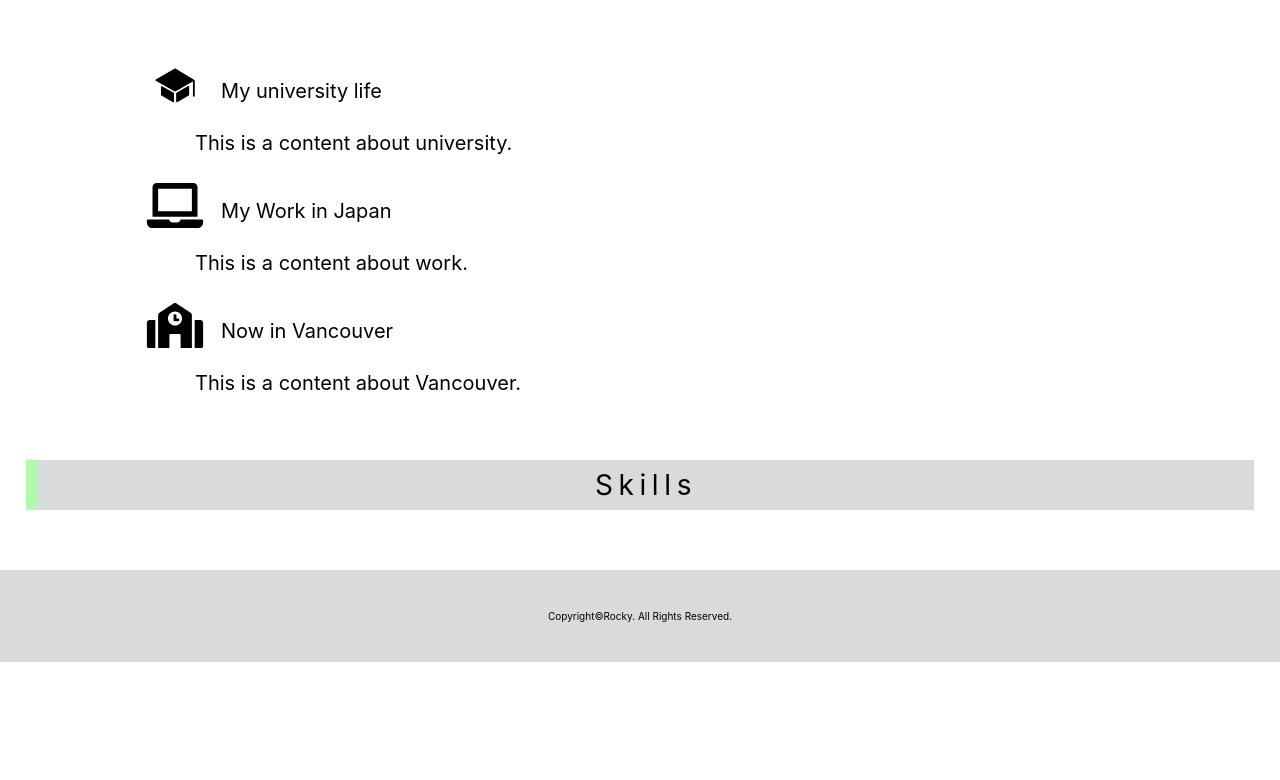
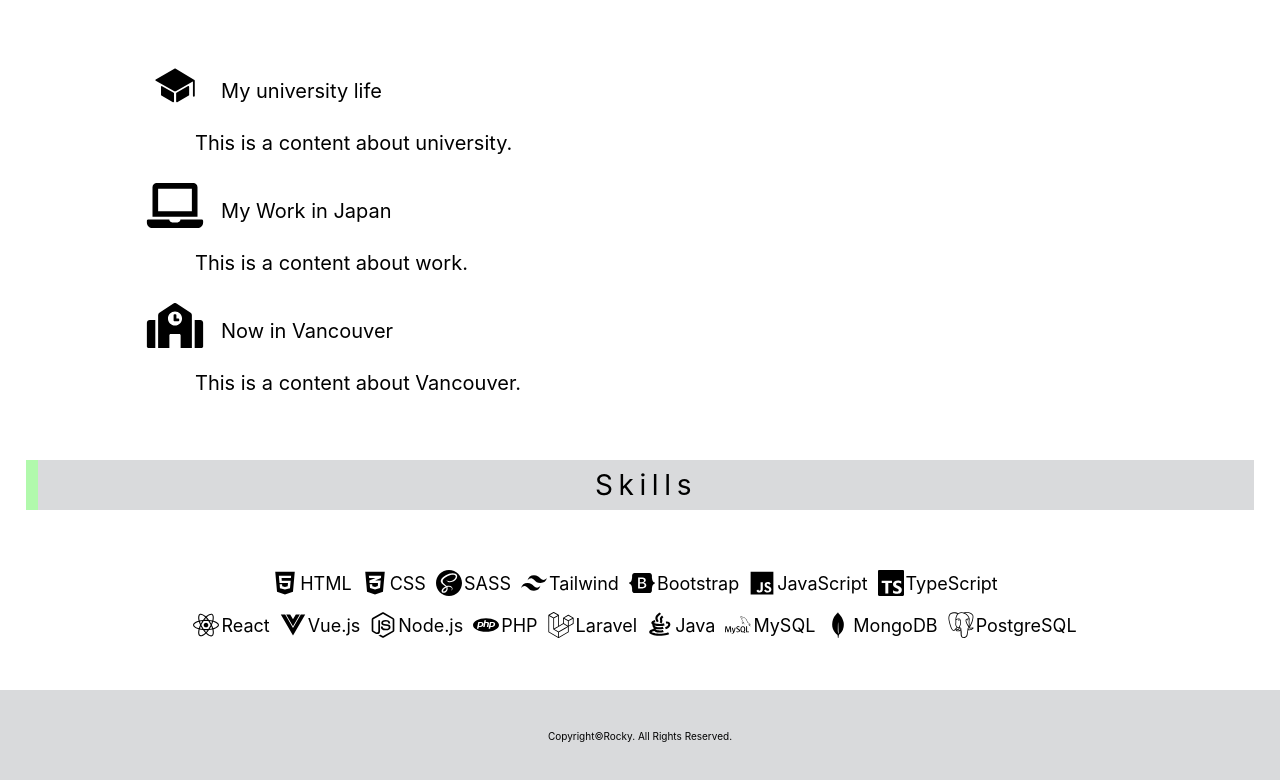
Before and after one commit to rockyueno0223/portfolio-v1, a React (Create React App) app: page /about in a window 1280 px wide. Shown: the part 517-1297 px from the top of the page. Before the commit the page ends 1179 px from the top, so only its background shows below. Built offline with nearby package versions, Linux system fonts and the light colour scheme.

Commit message:
Create Skills Section

```diff
--- a/src/pages/About.js
+++ b/src/pages/About.js
@@ -4,6 +4,23 @@ import Label from "../components/Label";
 import { IoIosSchool } from "react-icons/io";
 import { FaLaptop } from "react-icons/fa";
 import { FaSchool } from "react-icons/fa";
+
+import { FaHtml5 } from "react-icons/fa";
+import { FaCss3Alt } from "react-icons/fa";
+import { SiSass } from "react-icons/si";
+import { SiTailwindcss } from "react-icons/si";
+import { FaBootstrap } from "react-icons/fa";
+import { IoLogoJavascript } from "react-icons/io5";
+import { SiTypescript } from "react-icons/si";
+import { FaReact } from "react-icons/fa";
+import { IoLogoVue } from "react-icons/io5";
+import { FaNodeJs } from "react-icons/fa";
+import { SiPhp } from "react-icons/si";
+import { FaLaravel } from "react-icons/fa";
+import { RiJavaLine } from "react-icons/ri";
+import { SiMysql } from "react-icons/si";
+import { SiMongodb } from "react-icons/si";
+import { SiPostgresql } from "react-icons/si";
 
 import SampleIcon from "../img/sample/sample-icon.png";
 
@@ -58,6 +75,78 @@ const About = () => {
         </div>
       </div>
       <Label title="Skills" />
+      <div className="container">
+        <div className="skill-wrapper">
+          <div className="skill-row">
+            <div className="skill-item">
+              <FaHtml5 size={26}/>
+              <div className="skill-name">HTML</div>
+            </div>
+            <div className="skill-item">
+              <FaCss3Alt size={26}/>
+              <div className="skill-name">CSS</div>
+            </div>
+            <div className="skill-item">
+              <SiSass size={26}/>
+              <div className="skill-name">SASS</div>
+            </div>
+            <div className="skill-item">
+              <SiTailwindcss size={26}/>
+              <div className="skill-name">Tailwind</div>
+            </div>
+            <div className="skill-item">
+              <FaBootstrap size={26}/>
+              <div className="skill-name">Bootstrap</div>
+            </div>
+            <div className="skill-item">
+              <IoLogoJavascript size={26}/>
+              <div className="skill-name">JavaScript</div>
+            </div>
+            <div className="skill-item">
+              <SiTypescript size={26}/>
+              <div className="skill-name">TypeScript</div>
+            </div>
+          </div>
+          <div className="skill-row">
+            <div className="skill-item">
+              <FaReact size={26}/>
+              <div className="skill-name">React</div>
+            </div>
+            <div className="skill-item">
+              <IoLogoVue size={26}/>
+              <div className="skill-name">Vue.js</div>
+            </div>
+            <div className="skill-item">
+              <FaNodeJs size={26}/>
+              <div className="skill-name">Node.js</div>
+            </div>
+            <div className="skill-item">
+              <SiPhp size={26}/>
+              <div className="skill-name">PHP</div>
+            </div>
+            <div className="skill-item">
+              <FaLaravel size={26}/>
+              <div className="skill-name">Laravel</div>
+            </div>
+            <div className="skill-item">
+              <RiJavaLine size={26}/>
+              <div className="skill-name">Java</div>
+            </div>
+            <div className="skill-item">
+              <SiMysql size={26}/>
+              <div className="skill-name">MySQL</div>
+            </div>
+            <div className="skill-item">
+              <SiMongodb size={26}/>
+              <div className="skill-name">MongoDB</div>
+            </div>
+            <div className="skill-item">
+              <SiPostgresql size={26}/>
+              <div className="skill-name">PostgreSQL</div>
+            </div>
+          </div>
+        </div>
+      </div>
     </div>
   )
 }
--- a/src/style/style.scss
+++ b/src/style/style.scss
@@ -306,6 +306,31 @@ footer{
   padding-top: 12px;
 }
 
+.skill-wrapper{
+  display: flex;
+  flex-direction: column;
+  align-items: center;
+  font-size: 18px;
+  margin-bottom: 36px;
+}
+
+.skill-row{
+  display: flex;
+  justify-content: space-between;
+  flex-wrap: wrap;
+  margin-bottom: 16px;
+}
+
+.skill-item{
+  display: flex;
+  margin-right: 10px;
+}
+
+.skill-name{
+  padding-top: 3px;
+  padding-left: 2px;
+}
+
 // Work Page
 .project-detail-wrapper {
   width: 100%;
```
